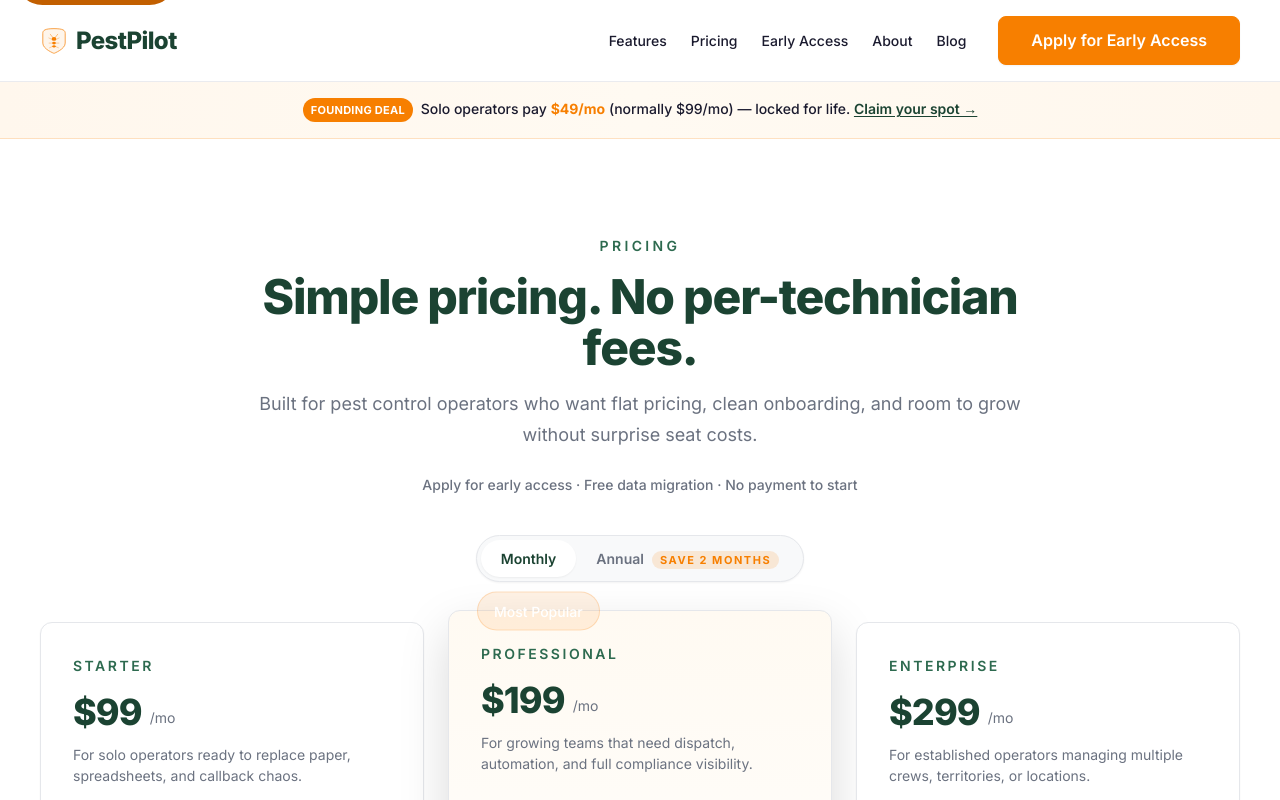
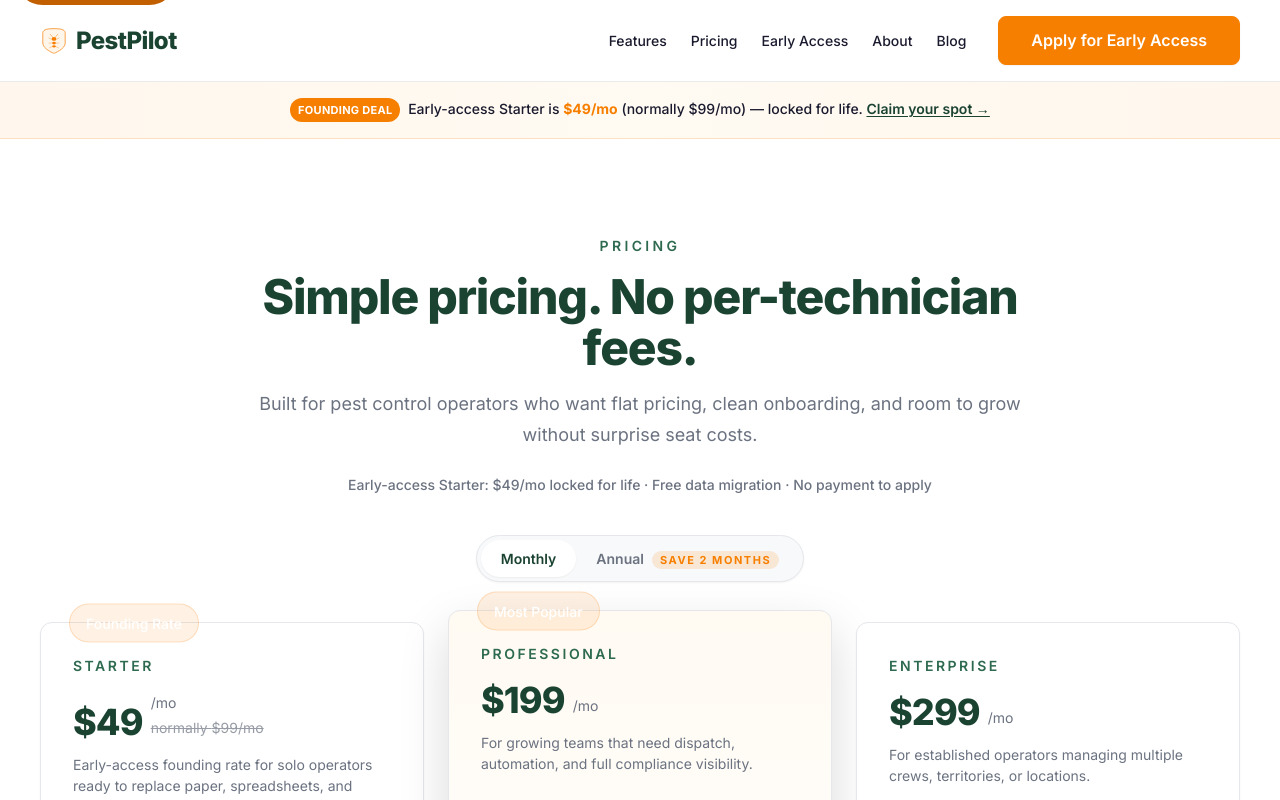
Before and after one commit to solutionsai1998-dev/pestpilot-site, a Next.js app: page /pricing in a window 1280 px wide. Shown: the top 800 px of the page. Built offline with nearby package versions, Linux system fonts and the light colour scheme.

Commit message:
Show early access starter pricing

```diff
--- a/app/pricing/page.tsx
+++ b/app/pricing/page.tsx
@@ -39,7 +39,7 @@
             <span className="mr-1 inline-flex items-center rounded-full bg-accent px-2 py-0.5 text-[11px] font-bold uppercase tracking-wide text-white">
               Founding Deal
             </span>{" "}
-            Solo operators pay{" "}
+            Early-access Starter is {" "}
             <span className="font-bold text-accent">$49/mo</span> (normally $99/mo) — locked for life.{" "}
             <a className="font-semibold text-primary underline underline-offset-2 transition hover:text-primary-light" href="/early-access">
               Claim your spot →
@@ -62,7 +62,7 @@
               grow without surprise seat costs.
             </p>
             <p className="mt-6 text-small font-medium text-text-light">
-              Apply for early access · Free data migration · No payment to start
+              Early-access Starter: $49/mo locked for life · Free data migration · No payment to apply
             </p>
           </div>
 
--- a/components/home/PricingPreview.tsx
+++ b/components/home/PricingPreview.tsx
@@ -40,16 +40,21 @@
               }`}
               key={tier.name}
             >
-              {tier.highlighted ? (
+              {tier.badge ? (
                 <div className="absolute left-7 top-0 -translate-y-1/2 rounded-full bg-accent px-4 py-2 text-small font-semibold text-white shadow-md">
-                  Most Popular
+                  {tier.badge}
                 </div>
               ) : null}
 
               <p className="text-small font-semibold uppercase tracking-[0.18em] text-primary-light">
                 {tier.name}
               </p>
-              <p className="mt-4 text-4xl font-extrabold tracking-tight text-primary">{tier.price}/mo</p>
+              <div className="mt-4">
+                <p className="text-4xl font-extrabold tracking-tight text-primary">{tier.price}/mo</p>
+                {"regularPrice" in tier ? (
+                  <p className="mt-1 text-small text-text-light line-through">normally {tier.regularPrice}/mo</p>
+                ) : null}
+              </div>
               <p className="mt-3 min-h-[3rem] text-small text-text-light">{tier.tagline}</p>
 
               <div className="mt-6 space-y-3">
--- a/components/pricing/PricingToggle.tsx
+++ b/components/pricing/PricingToggle.tsx
@@ -67,6 +67,7 @@
             key={`${billingCycle}-${plan.name}`}
             name={plan.name}
             price={plan.price}
+            regularPrice={"regularPrice" in plan ? plan.regularPrice : undefined}
           />
         ))}
       </div>
--- a/components/pricing/TierCard.tsx
+++ b/components/pricing/TierCard.tsx
@@ -6,6 +6,7 @@
 type TierCardProps = {
   name: string;
   price: string;
+  regularPrice?: string;
   billingLabel: string;
   description: string;
   features: readonly string[];
@@ -18,6 +19,7 @@
 export function TierCard({
   name,
   price,
+  regularPrice,
   billingLabel,
   description,
   features,
@@ -44,7 +46,10 @@
       <p className="text-small font-semibold uppercase tracking-[0.18em] text-primary-light">{name}</p>
       <div className="mt-4 flex items-end gap-2">
         <p className="text-4xl font-extrabold tracking-tight text-primary">{price}</p>
-        <p className="pb-1 text-small text-text-light">{billingLabel}</p>
+        <div className="pb-1 text-small text-text-light">
+          <p>{billingLabel}</p>
+          {regularPrice ? <p className="mt-1 line-through opacity-70">normally {regularPrice}/mo</p> : null}
+        </div>
       </div>
       <p className="mt-3 min-h-[3rem] text-small text-text-light">{description}</p>
 
--- a/lib/pricing.ts
+++ b/lib/pricing.ts
@@ -2,9 +2,10 @@
   monthly: [
     {
       name: "Starter",
-      price: "$99",
-      schemaPrice: "99",
-      description: "For solo operators ready to replace paper, spreadsheets, and callback chaos.",
+      price: "$49",
+      regularPrice: "$99",
+      schemaPrice: "49",
+      description: "Early-access founding rate for solo operators ready to replace paper, spreadsheets, and callback chaos.",
       tagline: "For the solo operator ready to go digital",
       features: [
         "Up to 3 users",
@@ -13,7 +14,7 @@
         "Essential chemical application logs",
       ],
       highlighted: false,
-      badge: undefined,
+      badge: "Founding Rate",
     },
     {
       name: "Professional",
@@ -49,9 +50,10 @@
   annual: [
     {
       name: "Starter",
-      price: "$79",
-      schemaPrice: "79",
-      description: "For solo operators ready to replace paper, spreadsheets, and callback chaos.",
+      price: "$49",
+      regularPrice: "$99",
+      schemaPrice: "49",
+      description: "Early-access founding rate for solo operators ready to replace paper, spreadsheets, and callback chaos.",
       tagline: "For the solo operator ready to go digital",
       features: [
         "Up to 3 users",
@@ -60,7 +62,7 @@
         "Essential chemical application logs",
       ],
       highlighted: false,
-      badge: undefined,
+      badge: "Founding Rate",
     },
     {
       name: "Professional",
```
